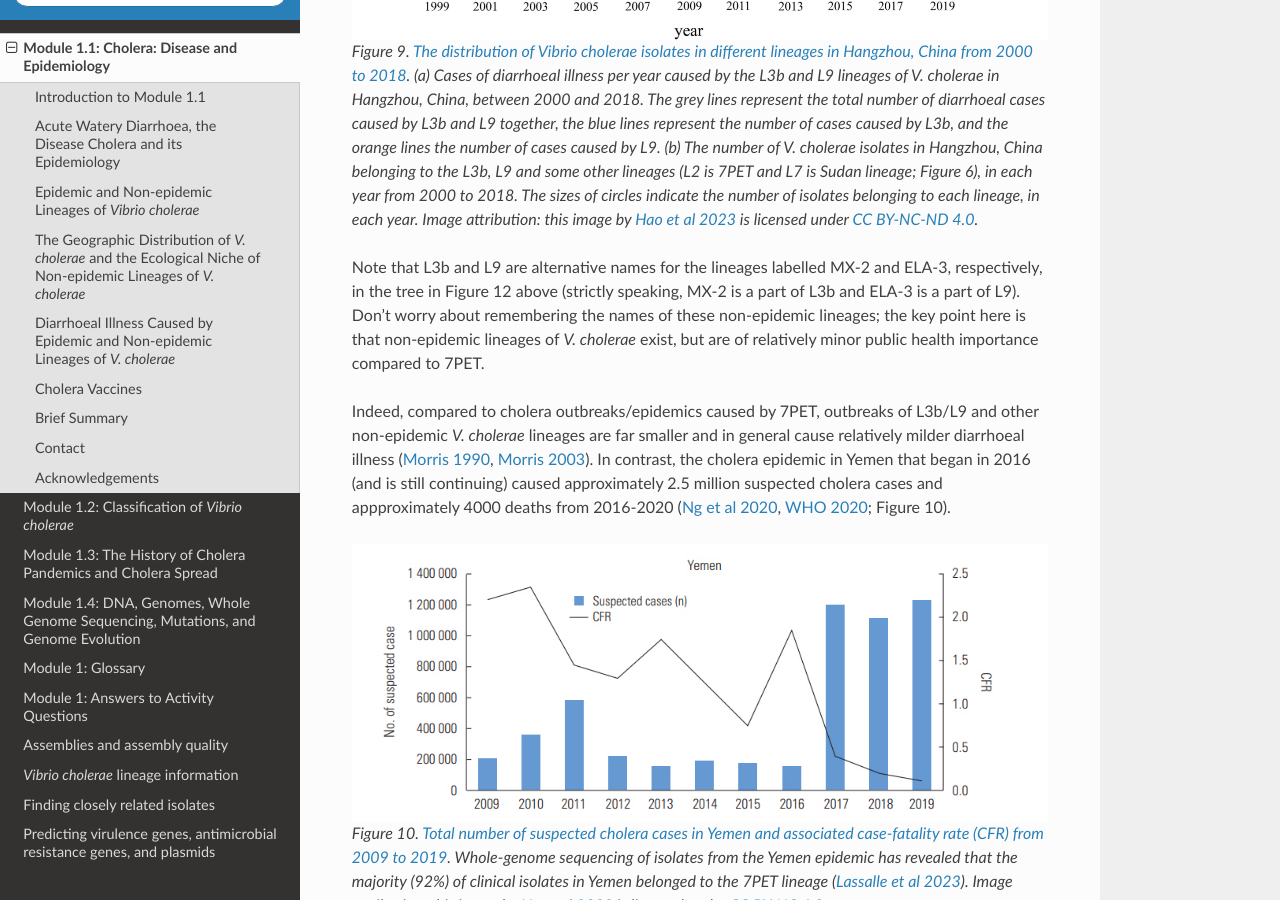
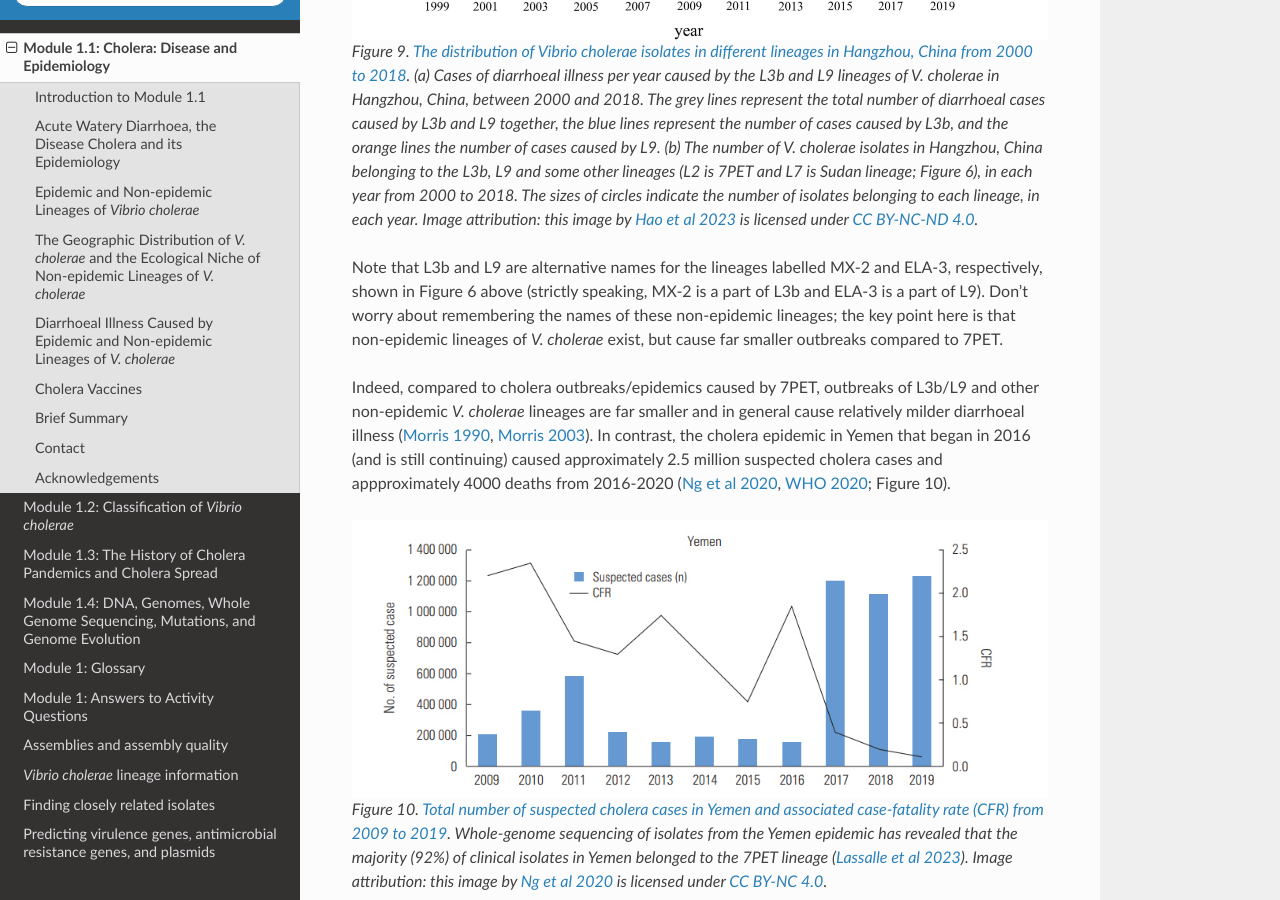
Before and after one commit to avrilcoghlan/cholerabook, a Sphinx documentation site: the page built from docs/source/vibriogenomes.rst, in a window 1280 px wide and 900 px high, scrolled down 10337 px. Built offline with Sphinx 7.4.7 and the Read the Docs theme 2.0.0, drawn with Linux system fonts in a browser that asks for light colours.

Commit message:
Update vibriogenomes.rst

```diff
--- a/docs/source/vibriogenomes.rst
+++ b/docs/source/vibriogenomes.rst
@@ -355,10 +355,9 @@ Lineage L3b has also been linked to relatively small outbreaks of diarrhoeal ill
 
 .. _The distribution of Vibrio cholerae isolates in different lineages in Hangzhou, China from 2000 to 2018: https://www.sciencedirect.com/science/article/pii/S1567134823000394?via%3Dihub
 
-Note that L3b and L9 are alternative names for the lineages labelled MX-2 and ELA-3, respectively, in the tree in Figure 12 above
+Note that L3b and L9 are alternative names for the lineages labelled MX-2 and ELA-3, respectively, shown in Figure 6 above
 (strictly speaking, MX-2 is a part of L3b and ELA-3 is a part of L9). Don't worry about remembering the names of these non-epidemic
-lineages; the key point here is that non-epidemic lineages of *V. cholerae* exist, but are of relatively minor public health importance
-compared to 7PET.
+lineages; the key point here is that non-epidemic lineages of *V. cholerae* exist, but cause far smaller outbreaks compared to 7PET.
 
 Indeed, compared to cholera outbreaks/epidemics caused by 7PET, outbreaks of L3b/L9 and other non-epidemic
 *V. cholerae* lineages are far smaller and in general cause relatively milder diarrhoeal illness (`Morris 1990`_, `Morris 2003`_).
```
